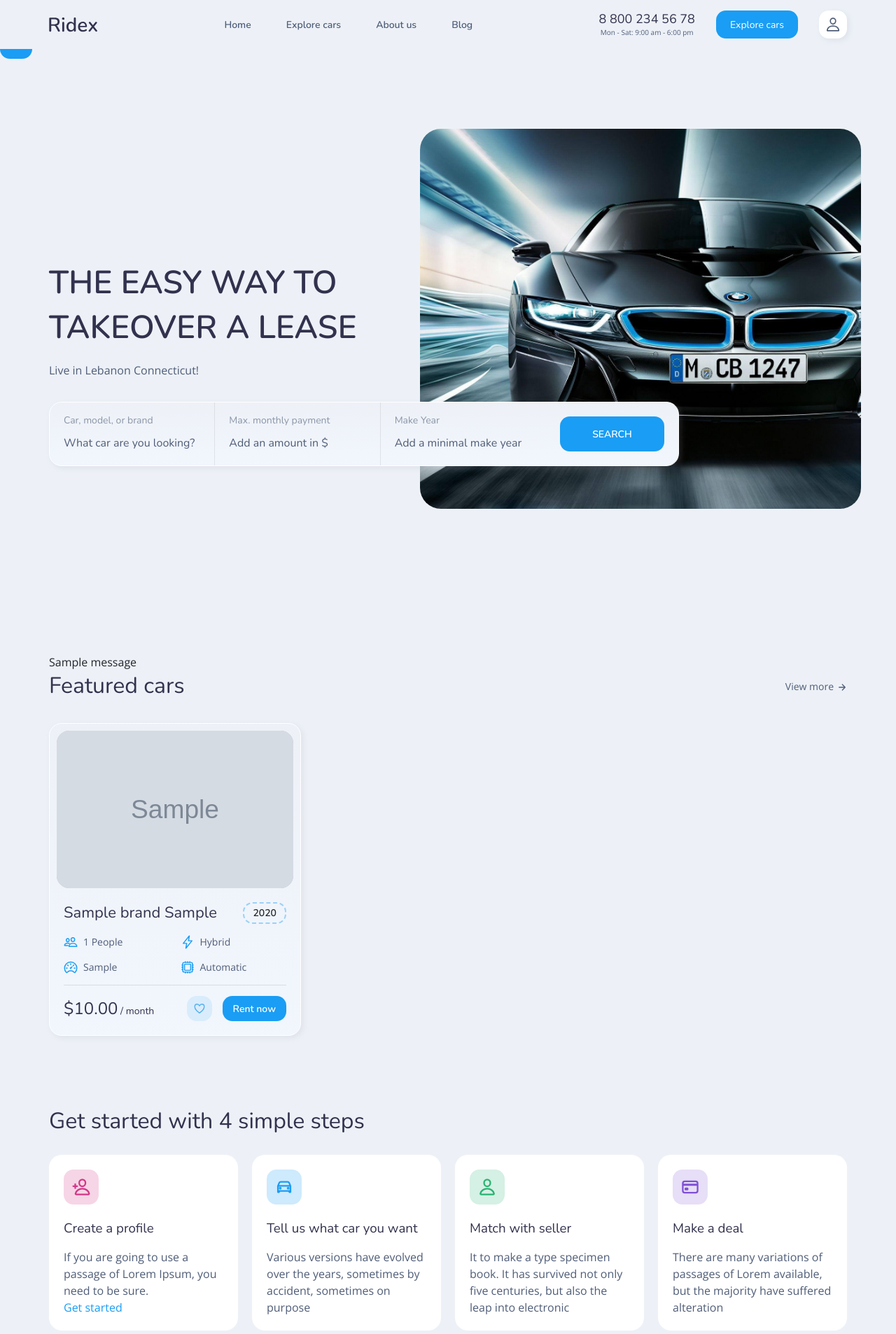
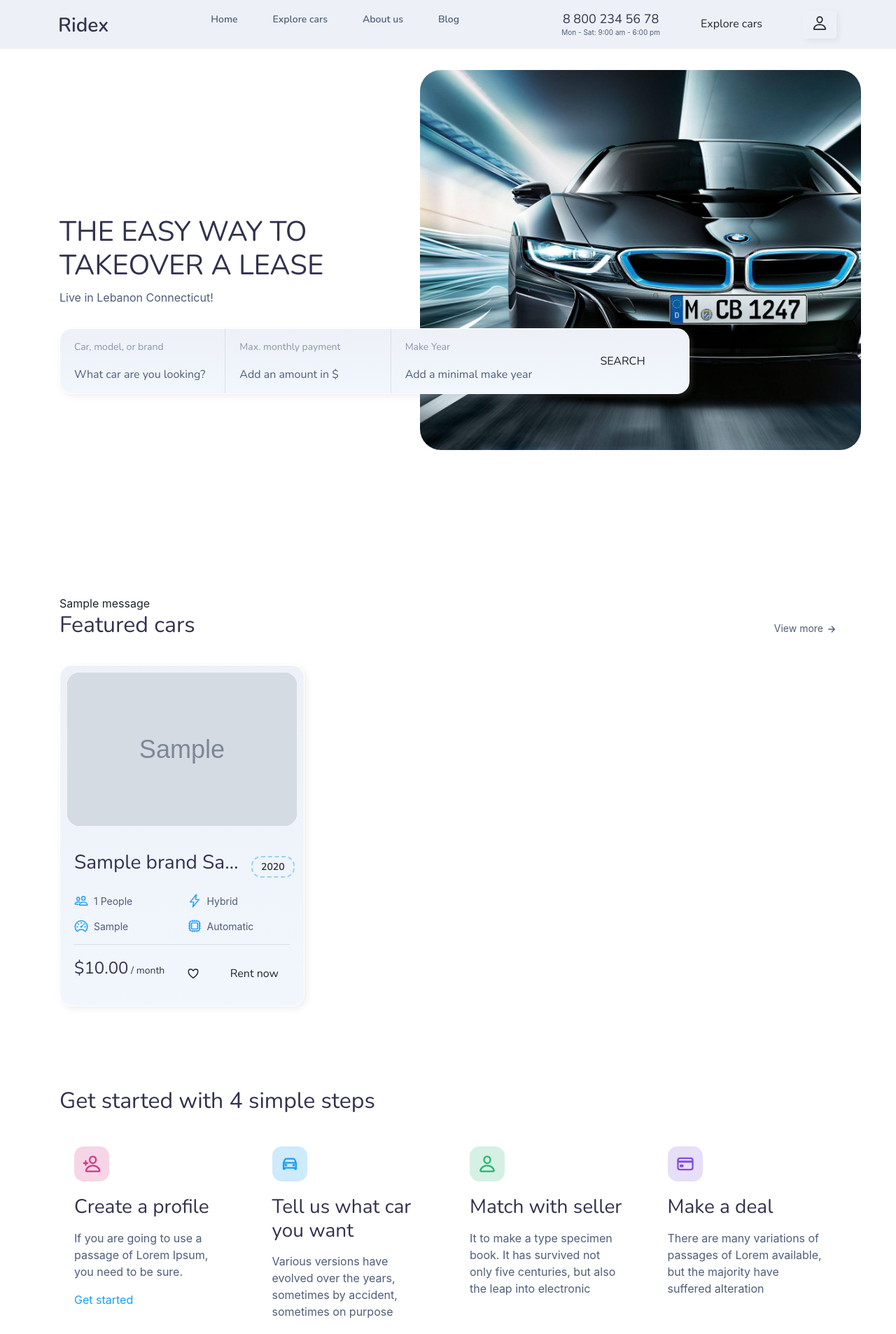
Before and after one commit to hananTechvitis/Cars, a Django app: page / in a window 1280 px wide. Shown: the top 1906 px of the page at 70% size. Run offline with Django 5.2, Linux system fonts and the light colour scheme; tables that the repository leaves empty hold one stand-in row (values such as "Sample post"); grey boxes marked "Sample" are stand-in pictures; one stand-in notice (Sample message) is shown; some libraries are stand-ins or nearby versions.

Commit message:
dedwdede

```diff
--- a/myproject/BigCar/autocar/templates/home.html
+++ b/myproject/BigCar/autocar/templates/home.html
@@ -26,42 +26,11 @@
   <link rel="preconnect" href="https://fonts.gstatic.com" crossorigin>
   <link href="https://fonts.googleapis.com/css2?family=Nunito:wght@400;600&family=Open+Sans&display=swap"
     rel="stylesheet">
-  <!-- jQuery -->
-  <script src="https://code.jquery.com/jquery-3.5.1.min.js"></script>
+  <link rel="stylesheet" href="https://stackpath.bootstrapcdn.com/bootstrap/4.5.2/css/bootstrap.min.css">
+
 </head>
-<script type="text/template" id="messages-template">
-  {% if messages %}
-    var messageText = "";
-    {% for message in messages %}
-        messageText += "{{ message }}<br>";
-    {% endfor %}
-  {% endif %}
-</script>
-
 
 <body>
-
-  <!-- Message Modal -->
-<div class="modal fade" id="messageModal" tabindex="-1" role="dialog" aria-labelledby="messageModalLabel" aria-hidden="true">
-  <div class="modal-dialog" role="document">
-    <div class="modal-content">
-      <div class="modal-header">
-        <h5 class="modal-title" id="messageModalLabel">Message</h5>
-        <button type="button" class="close" data-dismiss="modal" aria-label="Close">
-          <span aria-hidden="true">&times;</span>
-        </button>
-      </div>
-      <div class="modal-body">
-        <!-- Messages will be inserted here -->
-      </div>
-      <div class="modal-footer">
-        <button type="button" class="btn btn-secondary" data-dismiss="modal">Close</button>
-      </div>
-    </div>
-  </div>
-</div>
-
-
 
   <!--
     - #HEADER
@@ -275,11 +244,11 @@
                     <button class="btn fav-btn" aria-label="Add to favourite list">
                       <ion-icon name="heart-outline"></ion-icon>
                     </button>
-                    <a href="{% url 'rent-car' car.id %}" class="btn">Rent now</a>
 
                     <!-- <button class="btn" onclick="location.href='{% url 'rent-car' car.id %}'">Rent now</button> -->
-
-
+                    <form action="{% url 'rent-car' car.id %}" method="post">
+                      {% csrf_token %}
+                      <button type="submit" class="btn">Rent now</button>
                   </form>
 
                   </div>
@@ -295,6 +264,9 @@
 
         </div>
       </section>
+
+
+
 
 
       <!--
@@ -505,6 +477,34 @@
 
     </div>
   </footer>
+  <!-- Modal -->
+<div class="modal fade" id="messageModal" tabindex="-1" role="dialog" aria-labelledby="modelTitleId" aria-hidden="true">
+  <div class="modal-dialog" role="document">
+      <div class="modal-content">
+          <div class="modal-header">
+              <h5 class="modal-title">Message</h5>
+                  <button type="button" class="close" data-dismiss="modal" aria-label="Close">
+                      <span aria-hidden="true">&times;</span>
+                  </button>
+          </div>
+          <div class="modal-body">
+              <!-- Message will be inserted here -->
+          </div>
+      </div>
+  </div>
+</div>
+<script>
+  $(document).ready(function() {
+      {% if message %}
+          var messageText = "";
+          {% for messages in messages %}
+              messageText += "{{ message }}\n";
+          {% endfor %}
+          $('.modal-body').text(messageText);
+          $('#messageModal').modal('show');
+      {% endif %}
+  });
+  </script>
 
 
 
@@ -520,7 +520,8 @@
   -->
   <script type="module" src="https://unpkg.com/ionicons@5.5.2/dist/ionicons/ionicons.esm.js"></script>
   <script nomodule src="https://unpkg.com/ionicons@5.5.2/dist/ionicons/ionicons.js"></script>
-  <!-- Bootstrap JS -->
+  <script src="https://code.jquery.com/jquery-3.5.1.slim.min.js"></script>
+  <script src="https://cdn.jsdelivr.net/npm/@popperjs/core@2.5.2/dist/umd/popper.min.js"></script>
   <script src="https://stackpath.bootstrapcdn.com/bootstrap/4.5.2/js/bootstrap.min.js"></script>
 
 </body>
```
